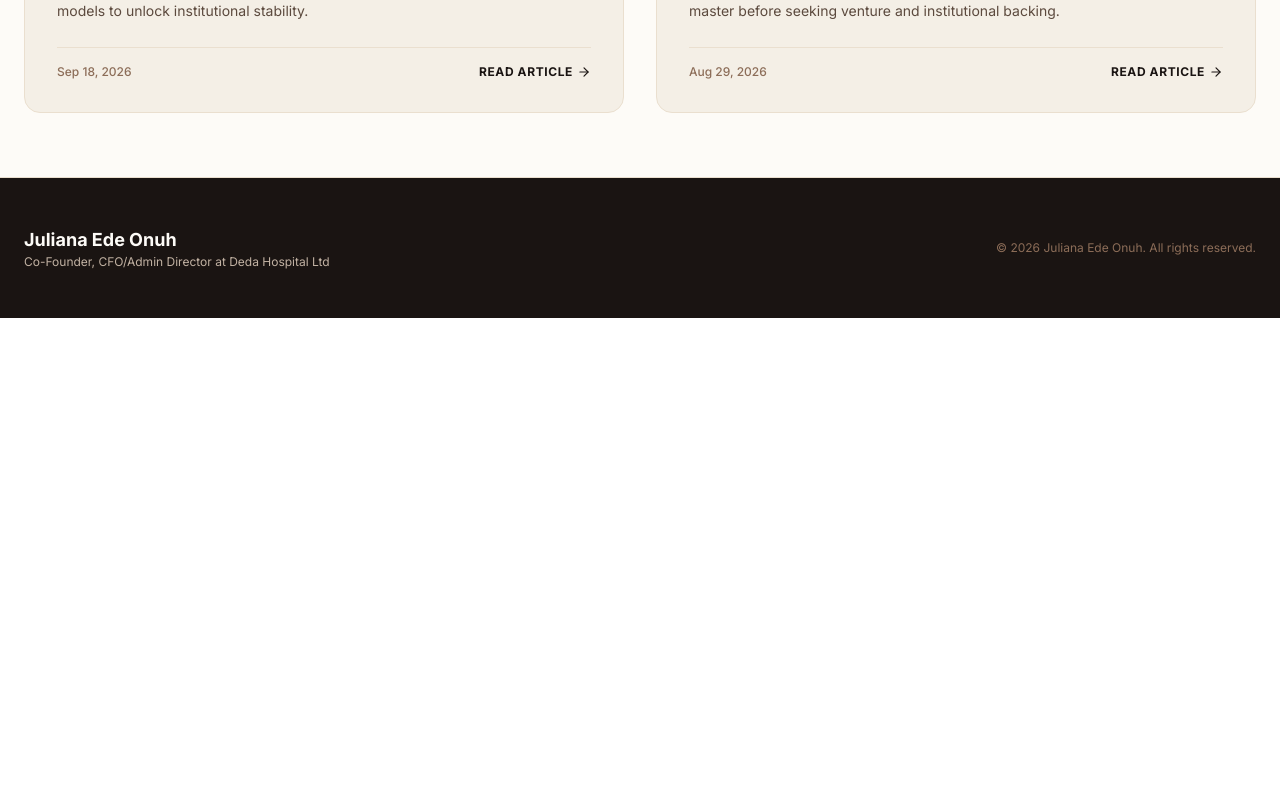
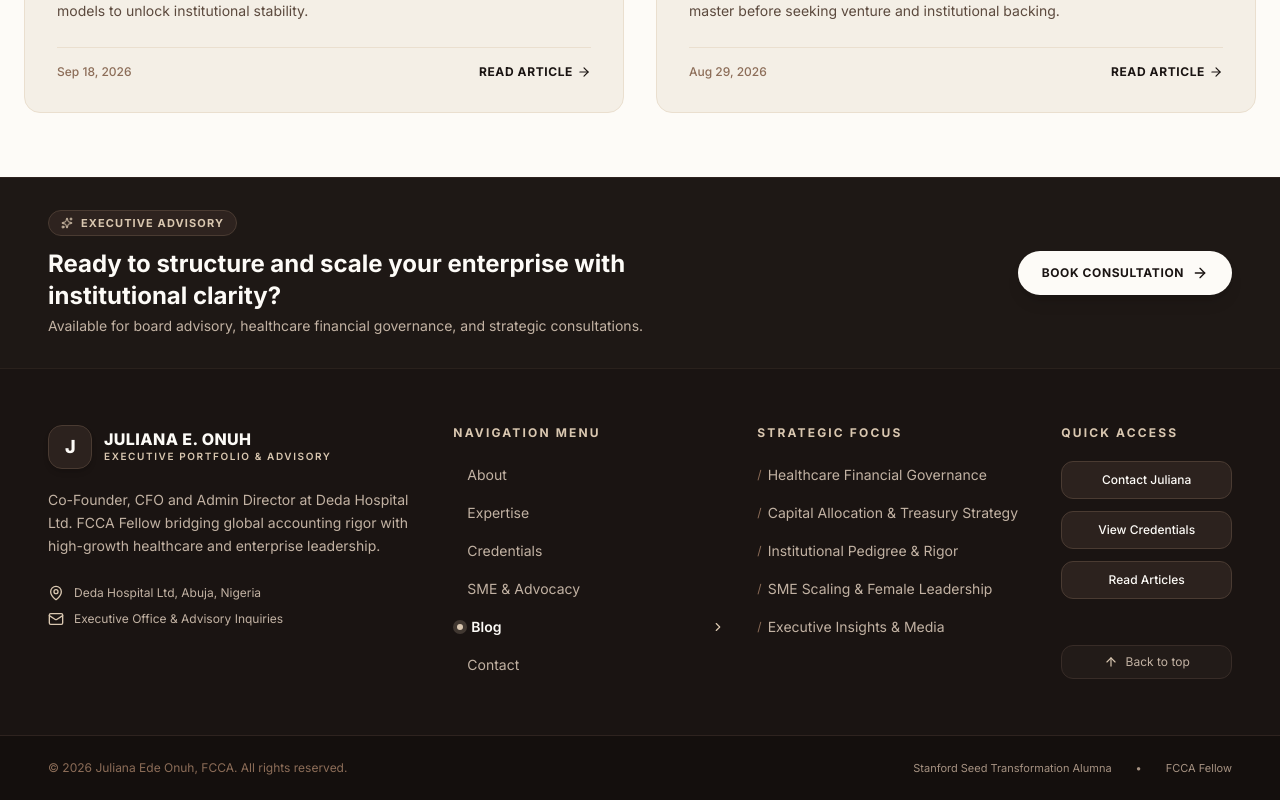
Before and after one commit to DavidOkp/Julie-s-Portfolio, a React (Vite) app: page /blog in a window 1280 px wide. Shown: the part 990-1790 px from the top of the page. Before the commit the page ends 1308 px from the top, so only its background shows below. Built offline with nearby package versions, Linux system fonts and the light colour scheme.

Commit message:
added footer menu and general footer modification

```diff
--- a/src/App.jsx
+++ b/src/App.jsx
@@ -1,7 +1,7 @@
-import React from 'react'
 import { Routes, Route } from 'react-router-dom'
 import Navbar from './components/Navbar'
 import Footer from './components/Footer'
+import ScrollToTop from './components/ScrollToTop'
 
 import About from './pages/About'
 import Expertise from './pages/Expertise'
@@ -13,6 +13,7 @@ import Contact from './pages/Contact'
 function App() {
   return (
     <div className="min-h-screen bg-[#FDFBF7] text-[#2C221E] font-sans flex flex-col justify-between">
+      <ScrollToTop />
       <Navbar />
 
       <main className="flex-grow">
--- a/src/components/Footer.jsx
+++ b/src/components/Footer.jsx
@@ -1,16 +1,212 @@
-import React from 'react'
+import { Link, NavLink, useLocation } from 'react-router-dom'
+import { ArrowRight, ArrowUp, Mail, MapPin, Sparkles, ChevronRight } from 'lucide-react'
+import { navItems } from '../data/header.data'
+
+const focusAreas = [
+  { name: 'Healthcare Financial Governance', path: '/expertise' },
+  { name: 'Capital Allocation & Treasury Strategy', path: '/expertise' },
+  { name: 'Institutional Pedigree & Rigor', path: '/credentials' },
+  { name: 'SME Scaling & Female Leadership', path: '/impact' },
+  { name: 'Executive Insights & Media', path: '/blog' },
+]
 
 const Footer = () => {
+  const location = useLocation()
+
+  const scrollToTop = () => {
+    window.scrollTo({
+      top: 0,
+      behavior: 'smooth',
+    })
+  }
+
   return (
-    <footer className="border-t border-[#EADFCF] bg-[#1A1412] text-[#FDFBF7] py-12 px-6 mt-auto">
-      <div className="max-w-7xl mx-auto flex flex-col sm:flex-row items-center justify-between gap-6">
-        <div>
-          <p className="font-bold text-lg">Juliana Ede Onuh</p>
-          <p className="text-xs text-[#C2B2A3]">Co-Founder, CFO/Admin Director at Deda Hospital Ltd</p>
+    <footer className="border-t border-[#2E231F] bg-[#1A1412] text-[#FDFBF7] mt-auto">
+      {/* Top Banner / Consultation Callout */}
+      <div className="border-b border-[#2E231F]/80 bg-[#221B18]/60">
+        <div className="max-w-7xl mx-auto px-6 py-8 sm:px-8 lg:px-12 flex flex-col md:flex-row items-start md:items-center justify-between gap-6">
+          <div className="max-w-2xl">
+            <div className="inline-flex items-center gap-2 px-3 py-1 rounded-full bg-[#2E231F] border border-[#4A3B32] text-[#D9C7B0] text-[11px] font-bold tracking-widest uppercase mb-3">
+              <Sparkles className="w-3 h-3 text-[#D9C7B0]" />
+              <span>Executive Advisory</span>
+            </div>
+            <h3 className="text-xl sm:text-2xl font-bold text-[#FDFBF7]">
+              Ready to structure and scale your enterprise with institutional clarity?
+            </h3>
+            <p className="text-sm text-[#C2B2A3] mt-1">
+              Available for board advisory, healthcare financial governance, and strategic consultations.
+            </p>
+          </div>
+
+          <Link
+            to="/contact"
+            className="inline-flex items-center gap-2 rounded-full bg-[#FDFBF7] px-6 py-3.5 text-xs font-bold uppercase tracking-wider text-[#1A1412] shadow-lg transition-all hover:bg-[#EADFCF] shrink-0"
+          >
+            <span>Book Consultation</span>
+            <ArrowRight className="w-4 h-4" />
+          </Link>
         </div>
-        <p className="text-xs text-[#8C6D58]">
-          &copy; {new Date().getFullYear()} Juliana Ede Onuh. All rights reserved.
-        </p>
+      </div>
+
+      {/* Main Footer Content */}
+      <div className="max-w-7xl mx-auto px-6 py-14 sm:px-8 lg:px-12">
+        <div className="grid grid-cols-1 md:grid-cols-2 lg:grid-cols-12 gap-10 lg:gap-8">
+
+          {/* Brand Profile Column */}
+          <div className="lg:col-span-4 flex flex-col gap-5">
+            <Link to="/" className="flex items-center gap-3 shrink-0 group w-fit">
+              <div className="flex h-11 w-11 items-center justify-center rounded-[14px] bg-[#2C221E] border border-[#4A3B32] text-lg font-extrabold tracking-tight text-[#FDFBF7] shadow-md group-hover:border-[#8C6D58] transition-colors">
+                J
+              </div>
+              <div className="flex flex-col gap-0.5">
+                <span className="text-base font-extrabold leading-none tracking-wide text-[#FDFBF7]">
+                  JULIANA E. ONUH
+                </span>
+                <span className="text-[10px] font-semibold uppercase tracking-[0.16em] text-[#D9C7B0]">
+                  Executive Portfolio & Advisory
+                </span>
+              </div>
+            </Link>
+
+            <p className="text-sm leading-relaxed text-[#C2B2A3] max-w-sm">
+              Co-Founder, CFO and Admin Director at Deda Hospital Ltd. FCCA Fellow bridging global accounting rigor with high-growth healthcare and enterprise leadership.
+            </p>
+
+            <div className="flex flex-col gap-2.5 pt-2 text-xs text-[#C2B2A3]">
+              <div className="flex items-center gap-2.5">
+                <MapPin className="w-4 h-4 text-[#D9C7B0] shrink-0" />
+                <span>Deda Hospital Ltd, Abuja, Nigeria</span>
+              </div>
+              <Link
+                to="/contact"
+                className="flex items-center gap-2.5 hover:text-[#FDFBF7] transition-colors group w-fit"
+              >
+                <Mail className="w-4 h-4 text-[#D9C7B0] shrink-0" />
+                <span>Executive Office & Advisory Inquiries</span>
+                <ArrowRight className="w-3 h-3 text-[#D9C7B0] opacity-0 group-hover:opacity-100 group-hover:translate-x-1 transition-all" />
+              </Link>
+            </div>
+          </div>
+
+          {/* Navigation Menu Column */}
+          <div className="lg:col-span-3 flex flex-col">
+            <p className="text-xs font-bold uppercase tracking-[0.18em] text-[#D9C7B0] mb-5">
+              Navigation Menu
+            </p>
+            <ul className="flex flex-col space-y-2.5">
+              {navItems.map((item) => {
+                const isActive =
+                  location.pathname === item.path ||
+                  (item.path === '/about' && location.pathname === '/')
+
+                return (
+                  <li key={item.name}>
+                    <NavLink
+                      to={item.path}
+                      className={`group flex items-center justify-between text-sm py-1 transition-all ${
+                        isActive
+                          ? 'text-[#FDFBF7] font-semibold pl-1'
+                          : 'text-[#C2B2A3] hover:text-[#FDFBF7] hover:translate-x-1'
+                      }`}
+                    >
+                      <span className="flex items-center gap-2">
+                        <span
+                          className={`h-1.5 w-1.5 rounded-full transition-all ${
+                            isActive
+                              ? 'bg-[#D9C7B0] ring-4 ring-[#D9C7B0]/20'
+                              : 'bg-transparent group-hover:bg-[#8C6D58]'
+                          }`}
+                        />
+                        {item.name}
+                      </span>
+                      <ChevronRight
+                        className={`w-3.5 h-3.5 transition-all ${
+                          isActive
+                            ? 'text-[#D9C7B0] opacity-100'
+                            : 'text-[#8C6D58] opacity-0 group-hover:opacity-100 group-hover:translate-x-0.5'
+                        }`}
+                      />
+                    </NavLink>
+                  </li>
+                )
+              })}
+            </ul>
+          </div>
+
+          {/* Strategic Focus Areas Column */}
+          <div className="lg:col-span-3 flex flex-col">
+            <p className="text-xs font-bold uppercase tracking-[0.18em] text-[#D9C7B0] mb-5">
+              Strategic Focus
+            </p>
+            <ul className="flex flex-col space-y-2.5">
+              {focusAreas.map((area, idx) => (
+                <li key={idx}>
+                  <Link
+                    to={area.path}
+                    className="text-sm py-1 text-[#C2B2A3] hover:text-[#FDFBF7] hover:translate-x-1 inline-flex items-center gap-1.5 transition-all group"
+                  >
+                    <span className="text-[#8C6D58] text-xs">/</span>
+                    <span>{area.name}</span>
+                  </Link>
+                </li>
+              ))}
+            </ul>
+          </div>
+
+          {/* Direct Actions Column */}
+          <div className="lg:col-span-2 flex flex-col justify-between">
+            <div>
+              <p className="text-xs font-bold uppercase tracking-[0.18em] text-[#D9C7B0] mb-5">
+                Quick Access
+              </p>
+              <div className="flex flex-col gap-3">
+                <Link
+                  to="/contact"
+                  className="w-full text-center rounded-xl bg-[#2C221E] hover:bg-[#382C27] border border-[#4A3B32] hover:border-[#8C6D58] py-2.5 px-3 text-xs font-medium text-[#FDFBF7] transition-all"
+                >
+                  Contact Juliana
+                </Link>
+                <Link
+                  to="/credentials"
+                  className="w-full text-center rounded-xl bg-[#2C221E] hover:bg-[#382C27] border border-[#4A3B32] hover:border-[#8C6D58] py-2.5 px-3 text-xs font-medium text-[#FDFBF7] transition-all"
+                >
+                  View Credentials
+                </Link>
+                <Link
+                  to="/blog"
+                  className="w-full text-center rounded-xl bg-[#2C221E] hover:bg-[#382C27] border border-[#4A3B32] hover:border-[#8C6D58] py-2.5 px-3 text-xs font-medium text-[#FDFBF7] transition-all"
+                >
+                  Read Articles
+                </Link>
+              </div>
+            </div>
+
+            <button
+              onClick={scrollToTop}
+              type="button"
+              className="mt-8 lg:mt-0 inline-flex items-center justify-center gap-2 rounded-xl bg-[#221B18] hover:bg-[#2C221E] border border-[#382C27] py-2 px-3 text-xs text-[#C2B2A3] hover:text-[#FDFBF7] transition-all cursor-pointer"
+              aria-label="Scroll back to top of page"
+            >
+              <ArrowUp className="w-3.5 h-3.5 text-[#D9C7B0]" />
+              <span>Back to top</span>
+            </button>
+          </div>
+
+        </div>
+      </div>
+
+      {/* Bottom Bar: Copyright & Attribution */}
+      <div className="border-t border-[#2E231F] bg-[#140F0D]">
+        <div className="max-w-7xl mx-auto px-6 py-6 sm:px-8 lg:px-12 flex flex-col sm:flex-row items-center justify-between gap-4 text-xs text-[#8C6D58]">
+          <p>
+            &copy; {new Date().getFullYear()} Juliana Ede Onuh, FCCA. All rights reserved.
+          </p>
+          <div className="flex items-center gap-6 text-[11px] text-[#A69282]">
+            <span>Stanford Seed Transformation Alumna</span>
+            <span>•</span>
+            <span>FCCA Fellow</span>
+          </div>
+        </div>
       </div>
     </footer>
   )
--- /dev/null
+++ b/src/components/ScrollToTop.jsx
@@ -0,0 +1,18 @@
+import { useEffect } from 'react'
+import { useLocation } from 'react-router-dom'
+
+const ScrollToTop = () => {
+  const { pathname } = useLocation()
+
+  useEffect(() => {
+    window.scrollTo({
+      top: 0,
+      left: 0,
+      behavior: 'instant'
+    })
+  }, [pathname])
+
+  return null
+}
+
+export default ScrollToTop
```
